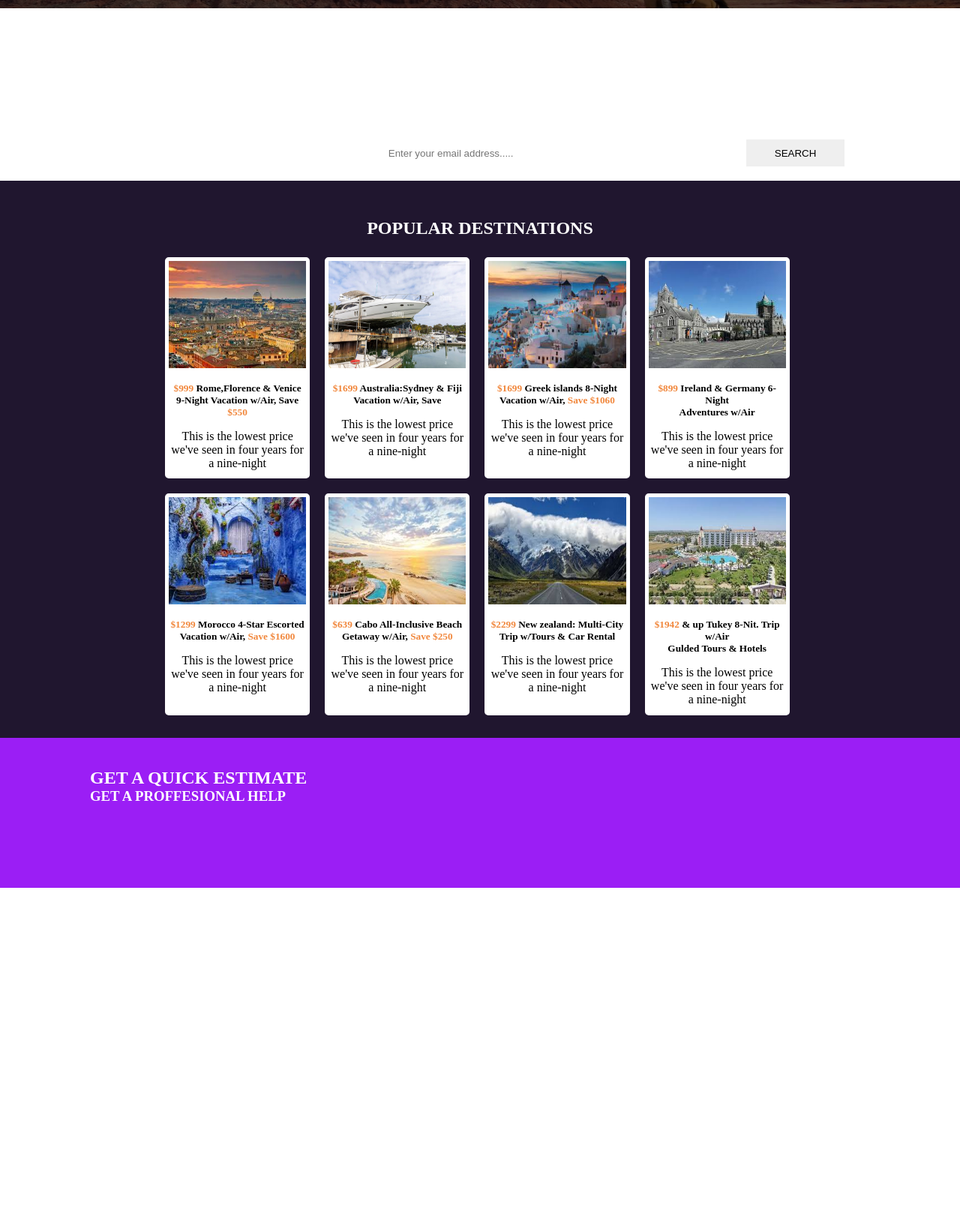
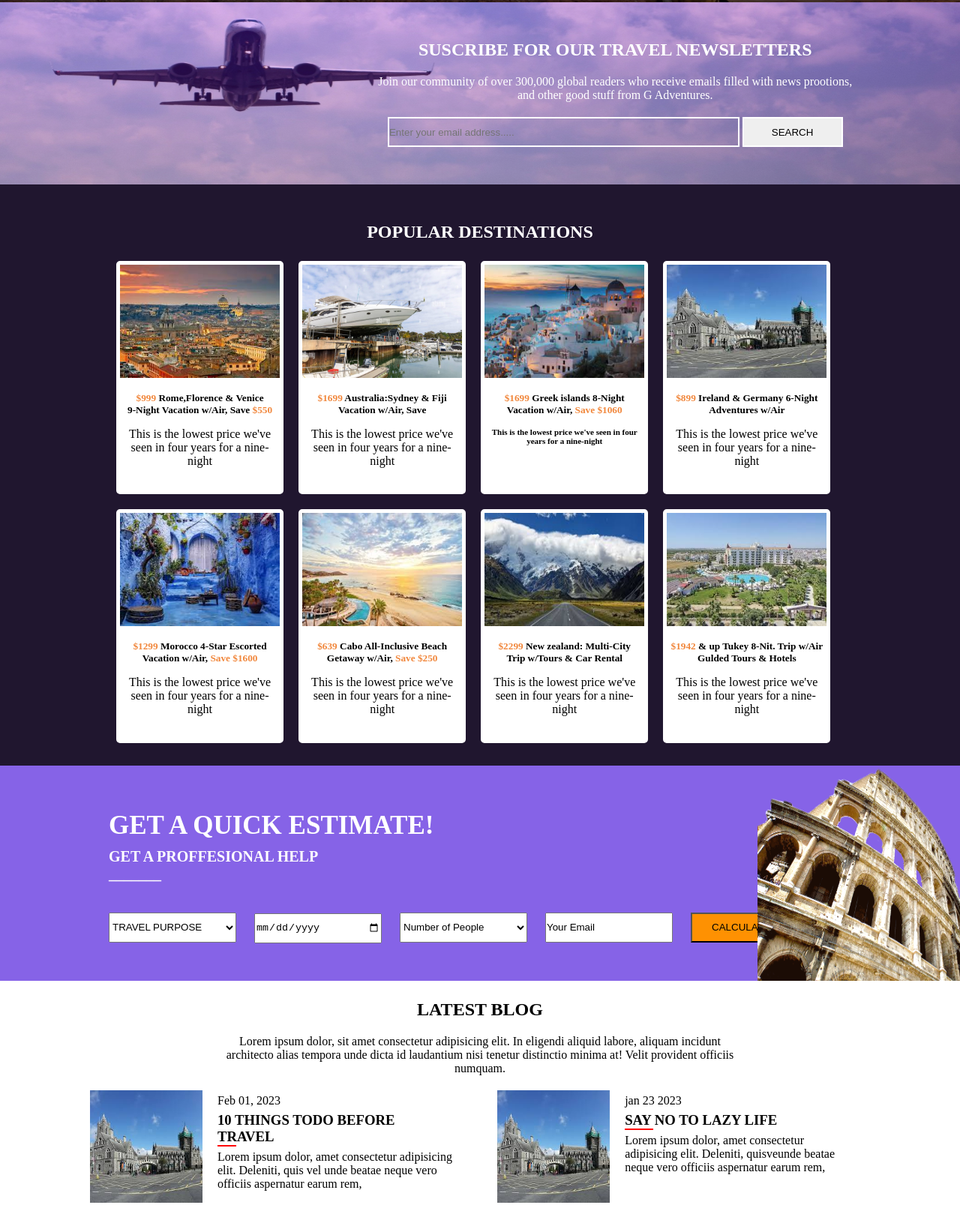
Before and after one commit to jadhavnikhil771/webpage4-momondo, a plain HTML site: page index.html in a window 1280 px wide. Shown: the part 947-2586 px from the top of the page at 75% size. Before the commit the page ends 2131 px from the top, so only its background shows below. Drawn offline with Linux system fonts and the light colour scheme.

Commit message:
edite commit

```diff
--- a/assets/css/style.css
+++ b/assets/css/style.css
@@ -13,13 +13,13 @@ header{
     height: auto;
     color: #fff;
     display: flex;
-    padding: 20px 120px;
+    padding: 25px 125px;
     background:#1D0E2F;
     align-items: center;
     justify-content: space-between;
 }
-header ul li{
-    margin-right: 30px;
+header ul li {
+    margin-left: 40px;
     display: inline-block;
 }
 header ul li a{
@@ -35,22 +35,22 @@ header ul li a.active{
 .banner{
     width: 100%;
     height: 650px;
-    padding: 8px 140px;
+    padding: 50px 125px;
     background: url(../img/travling.jpeg);
     background-size: 100% 100%;
     position: relative;
 }
 .banner h1{
-    top: 130px;
-    left: 250px;
-    font-size:60px;
+    top: 120px;
+    left: 240px;
+    font-size:45px;
     font-weight: 100;
     position: absolute;
 }
 .banner h2{
-    top: 280px;
-    left: 250px;
-    font-size: 30px;
+    top: 230px;
+    left: 240px;
+    font-size: 20px;
     font-weight: bold;
     position: absolute;
 }
@@ -58,7 +58,7 @@ header ul li a.active{
 .banner form{
     width: 80%;
     height: 120px;
-    bottom: 20px;
+    bottom: 40px;
     display: flex;
     padding: 4px 10px;
     position: absolute;
@@ -66,7 +66,7 @@ header ul li a.active{
 }
 .banner form button{
     width: 90px;
-    height: 30px;
+    height: 25px;
     border: none;
     color: #fff;
     background: #4c1970;
@@ -84,8 +84,8 @@ header ul li a.active{
 }
 .banner form .searchForm input,
 .banner form .searchForm select{
-    width: 170px;
-    height: 38px;
+    width: 175px;
+    height: 40px;
     margin-right: 6px;
 }
 .banner form  .trip,
@@ -97,7 +97,7 @@ header ul li a.active{
 }
 .banner form .trip select,
 .banner form .box input{
-    margin-right: 15px;
+    margin-right: 4px;
 }
 .banner form .trip select{
     color: #fff;
@@ -105,7 +105,7 @@ header ul li a.active{
     border: none;
 }
 .banner form .box input{
-    margin-left: 12px;
+    margin-left: 4px;
 }
 
 .banner form button.smt{
@@ -120,8 +120,8 @@ header ul li a.active{
 /* Fun Section Start */
 .fun{
     width: 100%;
-    height: 240px;
-    padding: 20px 110px;
+    height: auto;
+    padding: 25px 125px;
     background: linear-gradient(rgba(0, 0, 0, 0.7), rgba(0, 0, 0, 0.7)),url(../img/peakpx.jpg);
     background-size: 100% 100%;
 }
@@ -137,12 +137,12 @@ header ul li a.active{
 }
 .fun ul li {
     width: 140px;
-    height:130px;
+    height:120px;
     color: #fff;
     list-style: none;
     text-align: center;
-    padding-top: 10px;
-    font-size: 13px;
+    padding-top: 6px;
+    font-size: 11px;
     background: rgba(0, 0, 0, 0.856);
 }
 .fun ul li p{
@@ -153,10 +153,10 @@ header ul li a.active{
 /* Newslatter Section Start */
 .newslatter{
     width: 100%;
-    height: 230px;
+    height: auto;
     color: #fff;
-    padding: 70px 120px;
-    background: linear-gradient(rgba(140, 12, 226, 0.3),rgba(100, 4,git 117, 0.3)),url(../img/plane.jpg);
+    padding: 50px 125px;
+    background: linear-gradient(rgba(140, 12, 226, 0.3),rgba(100, 4, 117, 0.3)),url(../img/plane.jpg);
     background-size: 100%  100%;
 }
 .newslatter h2,
@@ -185,7 +185,7 @@ header ul li a.active{
     height: auto;
     color: #fff;
     text-align: center;
-    padding: 50px 220px;
+    padding: 50px 155px;
     background: #20162F;
 }
 .destination h2{
@@ -219,9 +219,91 @@ header ul li a.active{
 /* Estimate Section Start */
 .estimate{
     width: 100%;
-    height: 200px;
+    height: auto;
     color: #fff;
-    background: #9b1ef5;
-    padding: 40px 120px;
+    position: relative;
+    background: #8663e7;
+    padding: 50px 125px;
+
+}
+.estimate label{
+    display: none;
+}
+.estimate h1{
+    font-size: 35px;
+}
+.estimate h4{
+    font-size: 20px;
+}
+.estimate  h1,
+.estimate  h4{
+    margin-left: 20px;
+    margin-top: 10px;
+}
+.estimate form{
+    margin-top: 40px;
+}
+.estimate form select,
+.estimate form input{
+    width: 170px;
+    height: 40px;
+    margin-left: 20px;
+}
+.estimate img{
+    position: absolute;
+    bottom: 0px;
+    padding: 0px;
+    right: 0px;
+    background: #8663e7;
 }
 /* Estimate Section End */
+
+/* Blog Section Strat */
+.blog{
+    width: 100%;
+    height: auto;
+    padding: 25px 100px;
+}
+.blog h2{
+    color: #000;
+    margin-bottom: 10px;
+}
+.blog h2+p,
+.blog h2{
+    text-align: center;
+    padding: 0px 200px;
+    margin-bottom: 20px;
+
+}
+.blog-content{
+    margin:10px auto;
+    display: flex;
+
+}
+.blog-content div  h3 {
+    margin-top: 6px;
+}
+.blog-content div p{
+    margin-top: 5px;
+}
+.blog-content div{
+    display: flex;
+    padding: 0px 20px;
+}
+.blog-content div img{
+    width: 150px;
+    height: 150px;
+}
+.blog-content div div{
+    display: inline-block;
+}
+/* Blog Section End */
+/* Footer Section Start */
+footer{
+    width: 100%;
+    height: auto;
+    padding: 50 125;
+    color: #fff;
+    background: #000;
+}
+/* Footer Section End */
--- a/index.html
+++ b/index.html
@@ -12,7 +12,7 @@
     <header>
         <ul>
             <li><a href="index.html">
-                <img src="./assets/img/logo.jpeg" alt="logo" width="100px" height="24px">
+                <img src="./assets/img/logo.jpeg" alt="logo" width="150px" height="30px">
             </a></li>
             <li><a href="javascript:void()" class="active">Flights</a></li>
             <li><a href="javascript:void()">Hotel</a></li>
@@ -163,7 +163,7 @@
             <ul>
                 <li>
                     <img src="./assets/img/night v.jfif" alt="img" width="100%" height="50%">
-                    <h5><span> $999 </span>Rome,Florence & Venice<br>9-Night Vacation w/Air, Save <span>$550</span></h5>
+                    <h5><span> $999 </span>Rome,Florence & Venice<br>9-Night Vacation w/Air, Save <span>$550 </span></h5>
                     <p>This is the lowest price we've seen in four years for a nine-night</p>
                 </li>
                 <li>
@@ -173,7 +173,7 @@
                     </li>
                     <li>
                     <img src="./assets/img/nig v.jfif" alt="img" width="100%" height="50%">
-                    <h5><span> $1699 </span>Greek islands 8-Night<br> Vacation w/Air, <span>Save $1060</span></h5>
+                    <h5><span> $1699 </span>Greek islands 8-Night<br> Vacation w/Air, <span>Save    $1060<span><h5>
                     <p>This is the lowest price we've seen in four years for a nine-night</p>
                     </li>
                     <li>
@@ -207,16 +207,74 @@
 
             <!-- Estimate Section Start -->
             <section class="estimate">
+                <div>
+                    <h1>GET A QUICK ESTIMATE!</h1>
+                    <h4>GET A PROFFESIONAL HELP <br>_______</h4>
 
+                    <form action="">
+                        <label for="purpose"> Travel purpose</label>
+                        <select name="purpose" id="purpose">
+                            <option value="travel">TRAVEL PURPOSE</option>
+                            <option value="Business">BUSINESS</option>
+                            <option value="Medical">MEDICAL</option>
+                            <option value="sports">SPORTS</option>
+                        </select>
+                        <label for="tdate">TRAVEL DATE</label>
+                        <input type="date" name="date" id="date" placeholder="TRAVEL-DATE">
+                        <label for="number">NUMBER OF PURPOSE</label>
+                        <select name="number"  name="number " id="value">
+                            <option value="number">Number of People</option>
+                            <option value="number">one</option>
+                            <option value="number">Two</option>
+                            <option value="number">Five</option>
+                        </select>
+                        <label for="email">EMAIL</label>
+                        <input type="email" name="email" id="email" value=" Your Email" >
+                        <label for="calculate">CALCULATE</label>
+                        <input type="submit" value="CALCULATE NOW" style="background: #FE9102;">
+                    </form>
+                    <img src="./assets/img/co .png" alt="img" width="270px" height="285px">
+                </div>
+            </section>
+            <!-- /Estimate Section End -->
+            <!-- Blog Section Strat -->
+            <section class="blog">
+                <h2>LATEST BLOG</h2>
+                <P>
+                     Lorem ipsum dolor, sit amet consectetur adipisicing elit. In eligendi aliquid labore, aliquam incidunt architecto alias tempora unde dicta id laudantium nisi tenetur distinctio minima at! Velit provident officiis numquam.
+                </P>
+                <div class="blog-content">
                     <div>
-               <h1>GET A QUICK ESTIMATE</h1>
-               <h3>GET A PROFFESIONAL HELP</h3>
-
-
+                    <img src="./assets/img/ch v.jfif" alt="blog1">
+                    <div>
+                        <p>Feb 01, 2023</p>
+                        <h3> 10 THINGS TODO BEFORE TRAVEL</h3>
+                        <hr size="2px" color="red" width="25px">
+                        <p>
+                             Lorem ipsum dolor,  amet consectetur adipisicing elit. Deleniti, quis vel unde beatae neque vero officiis aspernatur earum rem,
+                        </p>
+                    </div>
+                </div>
+                <div>
+                    <img src="./assets/img/ch v.jfif" alt="blog1">
+                    <div>
+                        <p>jan 23 2023</p>
+                            <h3> SAY NO TO LAZY LIFE</h3>
+                            <hr size="2px" color="red" width="38px">
+                        <p>
+                            Lorem ipsum dolor,  amet consectetur adipisicing elit. Deleniti, quisveunde beatae neque vero officiis aspernatur earum rem,
+                        </p>
+                    </div>
                 </div>
             </div>
         </section>
-          <!-- /Estimate Section End -->
+        <!-- /Blog Section End -->
+
+        <!-- Footer Section Strat -->
+        <section class="footer">
+
+        </section>
+        <!-- /Footer Section End -->
         <script src="https://cdnjs.cloudflare.com/ajax/libs/font-awesome/6.4.2/js/all.min.js"></script>
         <script src="./assets/js/script.js"></script>
     </body>
```
Also changed, not shown: assets/img/COLISEO.jpg (deleted), assets/img/co .png (added). Lines whose indentation alone changed are shown as unchanged.
